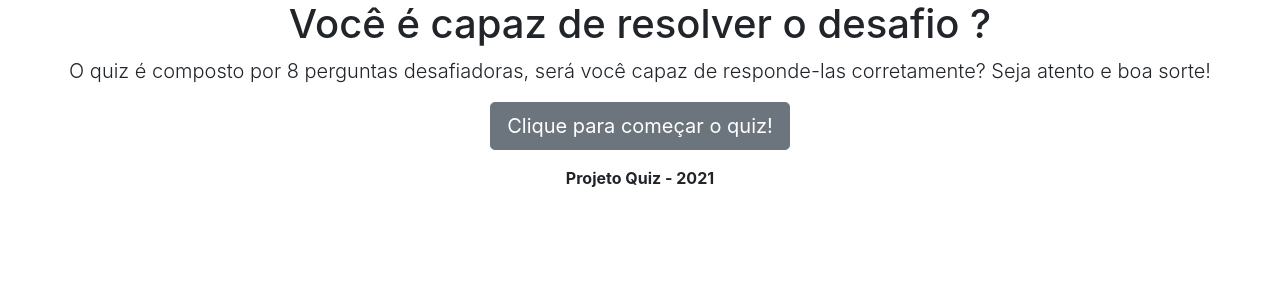
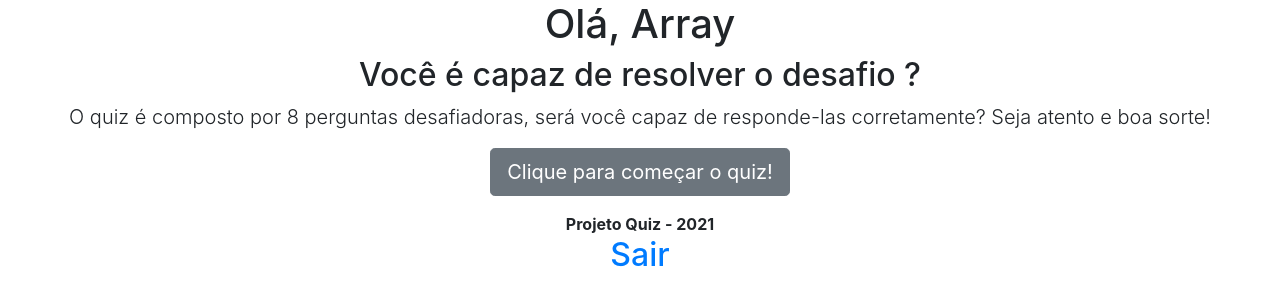
Before and after one commit to juanozorio/quiz, a PHP site: page /home.php in a window 1280 px wide. Shown: the part 16-322 px from the top of the page. Run offline with PHP 8.4, Linux system fonts and the light colour scheme; a user stored in the database is signed in.

Commit message:
Alt Final

```diff
--- a/cadastro.php
+++ b/cadastro.php
@@ -12,7 +12,7 @@
       <div class="text-center mb-4">
         <img src="img/logo.jpg" width="70" height="70">
         <h1 class="h3 mb-3 font-weight-normal">Realize o seu cadastro !</h1>
-        <p>Lorem ipsum dolor sit amet consectetur adipisicing elit. Sit, doloremque. Fuga, ipsa? Voluptates ad velit nisi possimus temporibus culpa dignissimos sunt minima unde aut rem, error impedit accusantium qui delectus.</p>
+        <p>Faça o seu cadastro, para poder ter acesso a todo conteúdo da plataforma !</p>
       </div>
 
       <div class="form-label-group">
@@ -26,7 +26,7 @@
         </div>
 
       <div class="form-label-group">
-        <input type="senha" name="senha" id="inputPassword" class="form-control" placeholder="Senha" maxlength="32" required>
+        <input type="password" name="senha" id="inputPassword" class="form-control" placeholder="Senha" maxlength="32" required>
         <label for="inputPassword">Senha</label>
       </div>
       <button class="btn btn-lg btn-primary btn-block" type="submit">Entrar</button>
--- a/css/login.css
+++ b/css/login.css
@@ -1,6 +1,6 @@
-html,
-body {
+html,body {
   height: 100%;
+  background-color: rgb(red, green, blue);
 
 
 }
@@ -12,7 +12,7 @@
   align-items: center;
   padding-top: 40px;
   padding-bottom: 40px;
-  background-color: #f5f5f5;
+
 }
 
 .alert {
--- a/home.php
+++ b/home.php
@@ -1,3 +1,6 @@
+<?php
+include 'verifica_login.php';
+?>
 <!doctype html>
 <html lang="pt-br">
   <head>
@@ -7,12 +10,8 @@
     <meta name="author" content="">
     <link rel="icon" href="../../../../favicon.ico">
 
-    <title>Template de capa, usando Bootstrap.</title>
-
-    <!-- Principal CSS do Bootstrap -->
+    <title>Home - Projeto Quiz</title>
     <link href="css/bootstrap.min.css" rel="stylesheet">
-
-    <!-- Estilos customizados para esse template -->
     <link href="css/cover.css" rel="stylesheet">
   </head>
 
@@ -24,7 +23,8 @@
         </div>
       </header>
       <main role="main" class="inner cover">
-        <h1 class="cover-heading">Você é capaz de resolver o desafio ?</h1>
+        <h1 class="cover-heading">Olá, <?php echo $_SESSION['usuario'];?></h1>
+        <h2 class="cover-heading">Você é capaz de resolver o desafio ?</h2>
         <p class="lead">O quiz é composto por 8 perguntas desafiadoras, será você capaz de responde-las corretamente? Seja atento e boa sorte!</p>
         <p class="lead">
           <a href="questao.php" class="btn btn-lg btn-secondary">Clique para começar o quiz!</a>
@@ -33,6 +33,7 @@
       <footer class="mastfoot mt-auto">
         <div class="inner">
         <b>Projeto Quiz - 2021</b>
+        <h2><a href="logout.php">Sair</h2>
         </div>
       </footer>
     </div>
```
